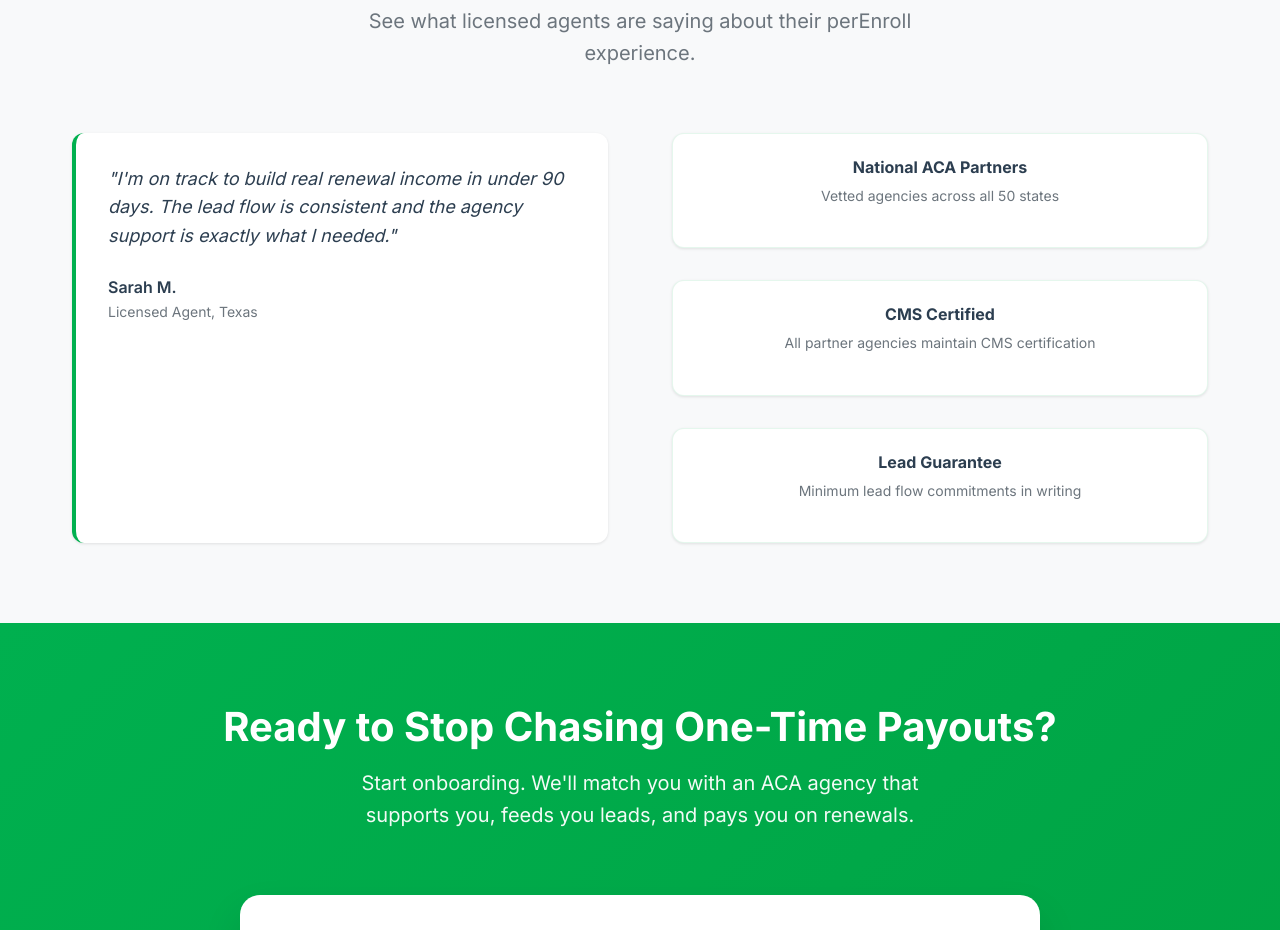
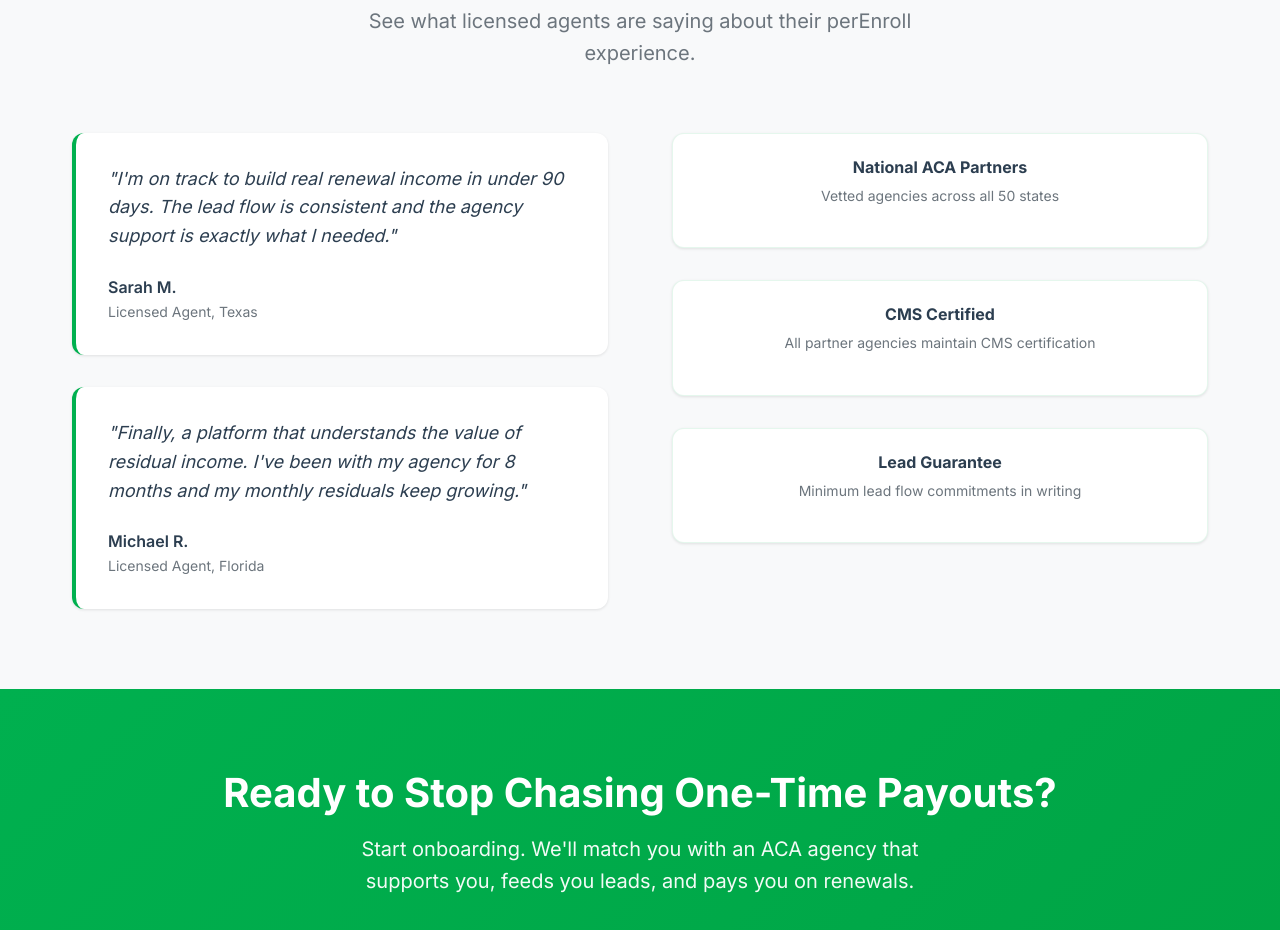
Before and after one commit to bbarnes4318/npn, a website: page public/marketing.html in a window 1280 px wide. Shown: the part 3060-3990 px from the top of the page. Drawn offline with Linux system fonts and the light colour scheme.

Commit message:
Fix Real Results section layout - Add second testimonial to balance content - Create testimonials column for better visual balance - Improve spacing and layout of proof section

```diff
--- a/public/marketing.css
+++ b/public/marketing.css
@@ -761,6 +761,12 @@
   grid-template-columns: 1fr 1fr;
   gap: 4rem;
   margin-top: 3rem;
+}
+
+.testimonials-column {
+  display: flex;
+  flex-direction: column;
+  gap: 2rem;
 }
 
 .testimonial-card {
--- a/public/marketing.html
+++ b/public/marketing.html
@@ -271,10 +271,18 @@
             </div>
 
             <div class="proof-content">
-                <div class="testimonial-card">
-                    <p class="testimonial-text">"I'm on track to build real renewal income in under 90 days. The lead flow is consistent and the agency support is exactly what I needed."</p>
-                    <div class="testimonial-author">Sarah M.</div>
-                    <div class="testimonial-role">Licensed Agent, Texas</div>
+                <div class="testimonials-column">
+                    <div class="testimonial-card">
+                        <p class="testimonial-text">"I'm on track to build real renewal income in under 90 days. The lead flow is consistent and the agency support is exactly what I needed."</p>
+                        <div class="testimonial-author">Sarah M.</div>
+                        <div class="testimonial-role">Licensed Agent, Texas</div>
+                    </div>
+
+                    <div class="testimonial-card">
+                        <p class="testimonial-text">"Finally, a platform that understands the value of residual income. I've been with my agency for 8 months and my monthly residuals keep growing."</p>
+                        <div class="testimonial-author">Michael R.</div>
+                        <div class="testimonial-role">Licensed Agent, Florida</div>
+                    </div>
                 </div>
 
                 <div class="partner-logos">
```
